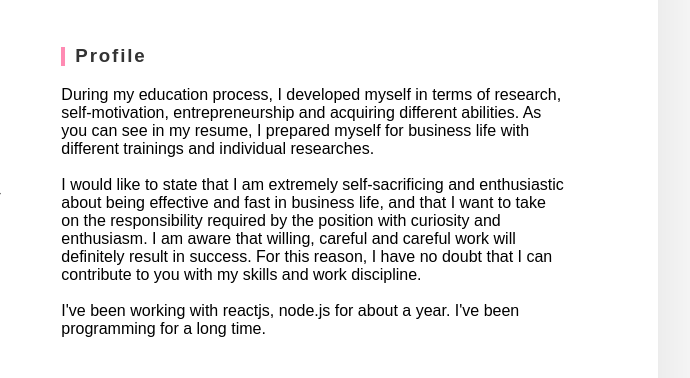
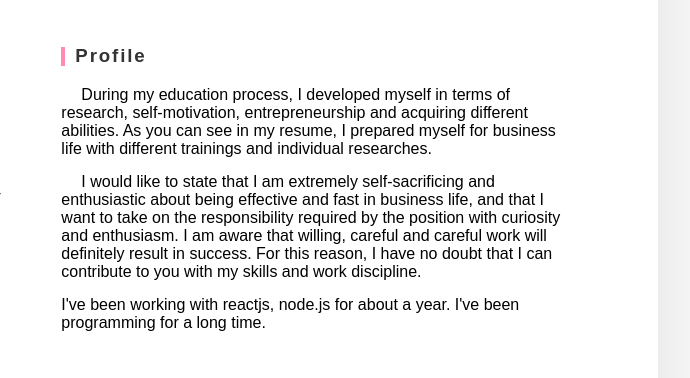
Before and after one commit to arifpehlivan/html-css-js, a plain HTML site: page resume-cv/index.html in a window 1280 px wide. Shown: the part 354-732 px from the top of the page, 482-1172 px from the left. Drawn offline with nearby package versions, Linux system fonts and the light colour scheme.

Commit message:
add margin

```diff
--- a/resume-cv/index.html
+++ b/resume-cv/index.html
@@ -89,22 +89,25 @@
             <div class="rightSide">
                 <div class="about">
                     <h3>Profile</h3>
-                    <p>
+                    <p style="text-indent: 20px;">
                         During my education process, I developed myself
                         in terms of research, self-motivation, entrepreneurship
                         and acquiring different abilities. As you can see in my resume,
                         I prepared myself for business life with different trainings and
-                        individual researches. <br> <br>
+                        individual researches.
+                        <p style="text-indent: 20px;">
                             I would like to state that I am extremely self-sacrificing and
                             enthusiastic about being effective and fast in business life, and
                             that I want to take on the responsibility required by the position
                             with curiosity and enthusiasm. I am aware that willing, careful and
                             careful work will definitely result in success. For this reason, I have
                             no doubt that I can contribute to you with my skills and work discipline.
-                        <br> <br>
+                        </p>
+                        <p>
                             I've been working with reactjs, node.js
                             for about a year. I've been programming
-                        for a long time. <br> <br>
+                            for a long time.
+                        </p>
                     </p>
                 </div>
                 <div class="about">
--- a/resume-cv/style.css
+++ b/resume-cv/style.css
@@ -227,3 +227,6 @@ p{
     background: #3590d2;
     border-radius: 10px;
 }
+.rightSide .about p{
+    margin-top: 15px;
+}
```
Lines whose indentation alone changed are shown as unchanged.
